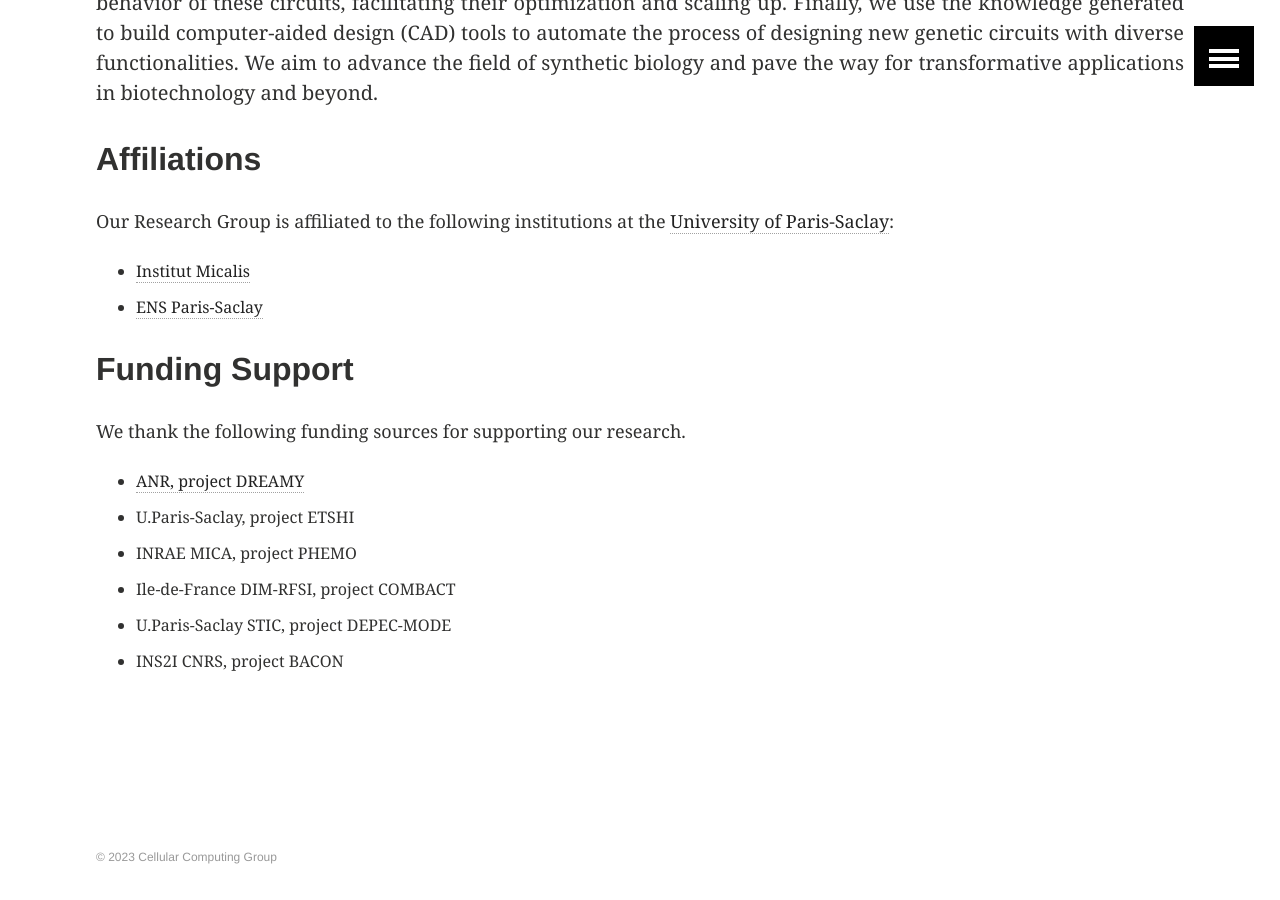
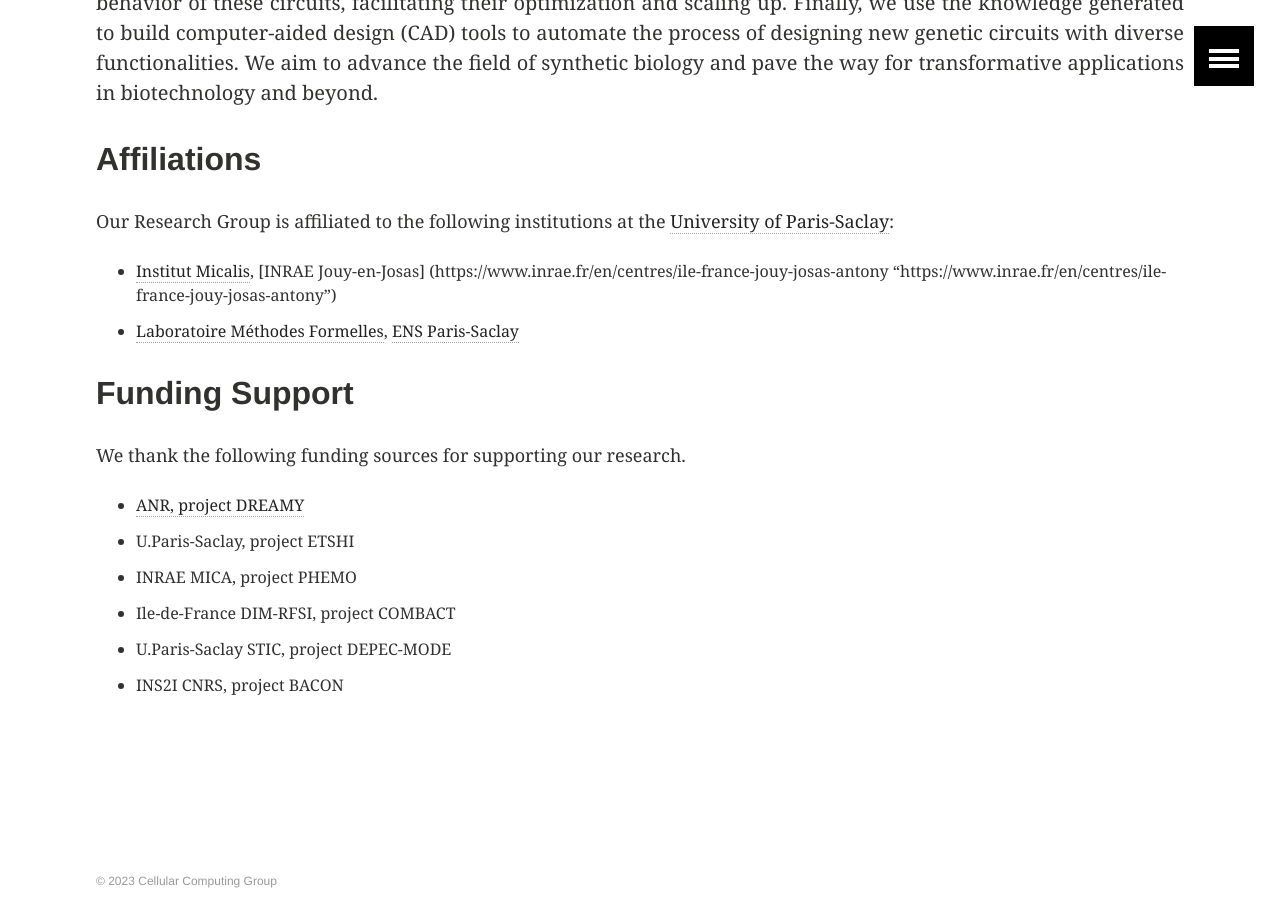
Before and after one commit to ROBACON/team-website, a Jekyll site: the page built from index.md, in a window 1280 px wide and 900 px high, scrolled down 548 px. Built offline with Jekyll 4.4.1, drawn with Linux system fonts in a browser that asks for light colours.

Commit message:
Update index.md

```diff
--- a/index.md
+++ b/index.md
@@ -19,8 +19,8 @@
 
 ## Affiliations
 Our Research Group is affiliated to the following institutions at the [University of Paris-Saclay](https://www.universite-paris-saclay.fr/en "https://www.universite-paris-saclay.fr/en"):
-- [Institut Micalis](https://www.micalis.fr/micalis_eng/Home/Micalis-Institute/ "https://www.micalis.fr/micalis_eng/Home/Micalis-Institute/")
-- [ENS Paris-Saclay](https://ens-paris-saclay.fr/en "https://ens-paris-saclay.fr/en")
+- [Institut Micalis](https://www.micalis.fr/micalis_eng/Home/Micalis-Institute/ "https://www.micalis.fr/micalis_eng/Home/Micalis-Institute/"), [INRAE Jouy-en-Josas] (https://www.inrae.fr/en/centres/ile-france-jouy-josas-antony "https://www.inrae.fr/en/centres/ile-france-jouy-josas-antony")
+- [Laboratoire Méthodes Formelles](https://ens-paris-saclay.fr/en/research/laboratoires-et-instituts/computer-science-laboratory-lmf "https://ens-paris-saclay.fr/en/research/laboratoires-et-instituts/computer-science-laboratory-lmf"), [ENS Paris-Saclay](https://ens-paris-saclay.fr/en "https://ens-paris-saclay.fr/en")
 
 
 ## Funding Support
```
